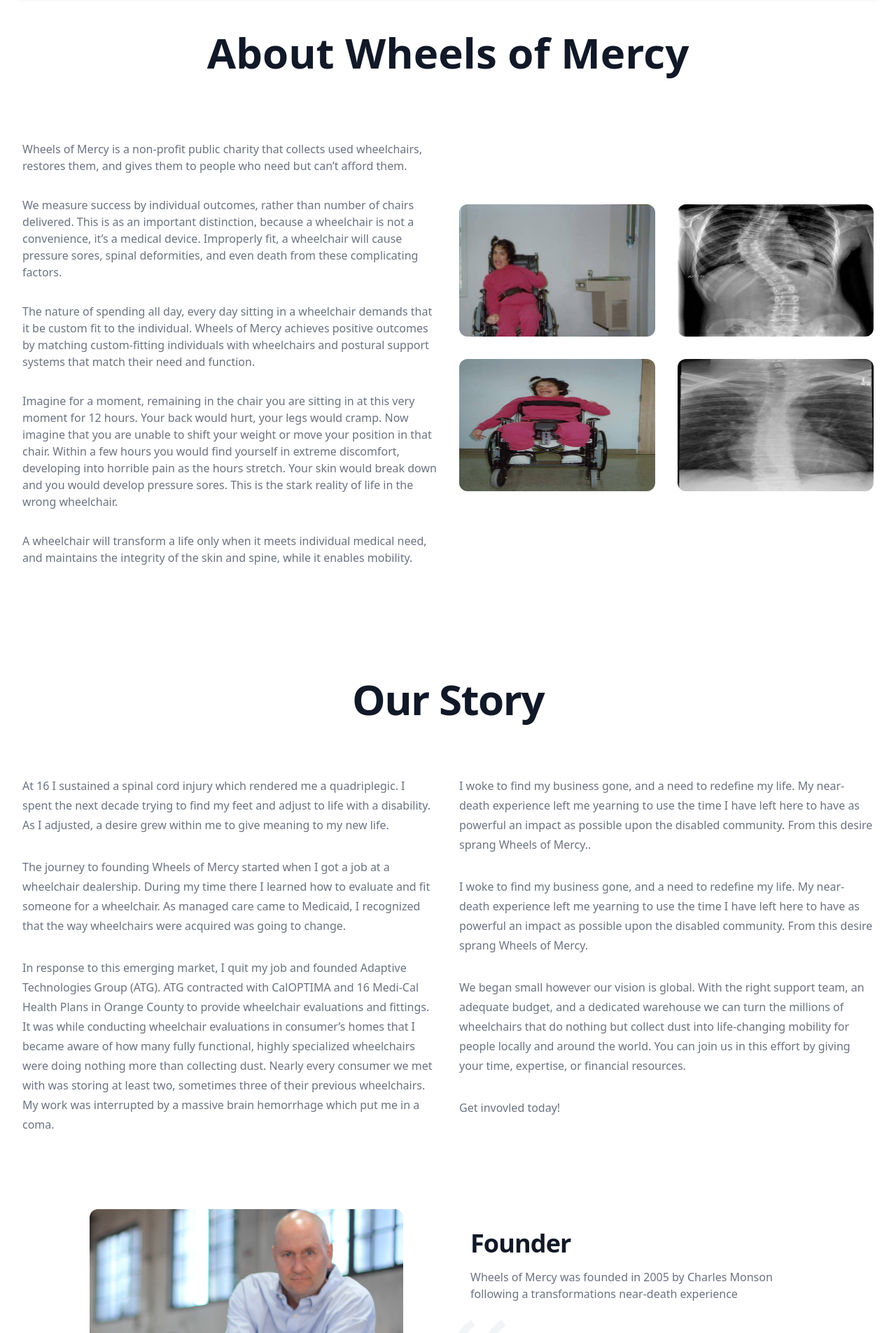
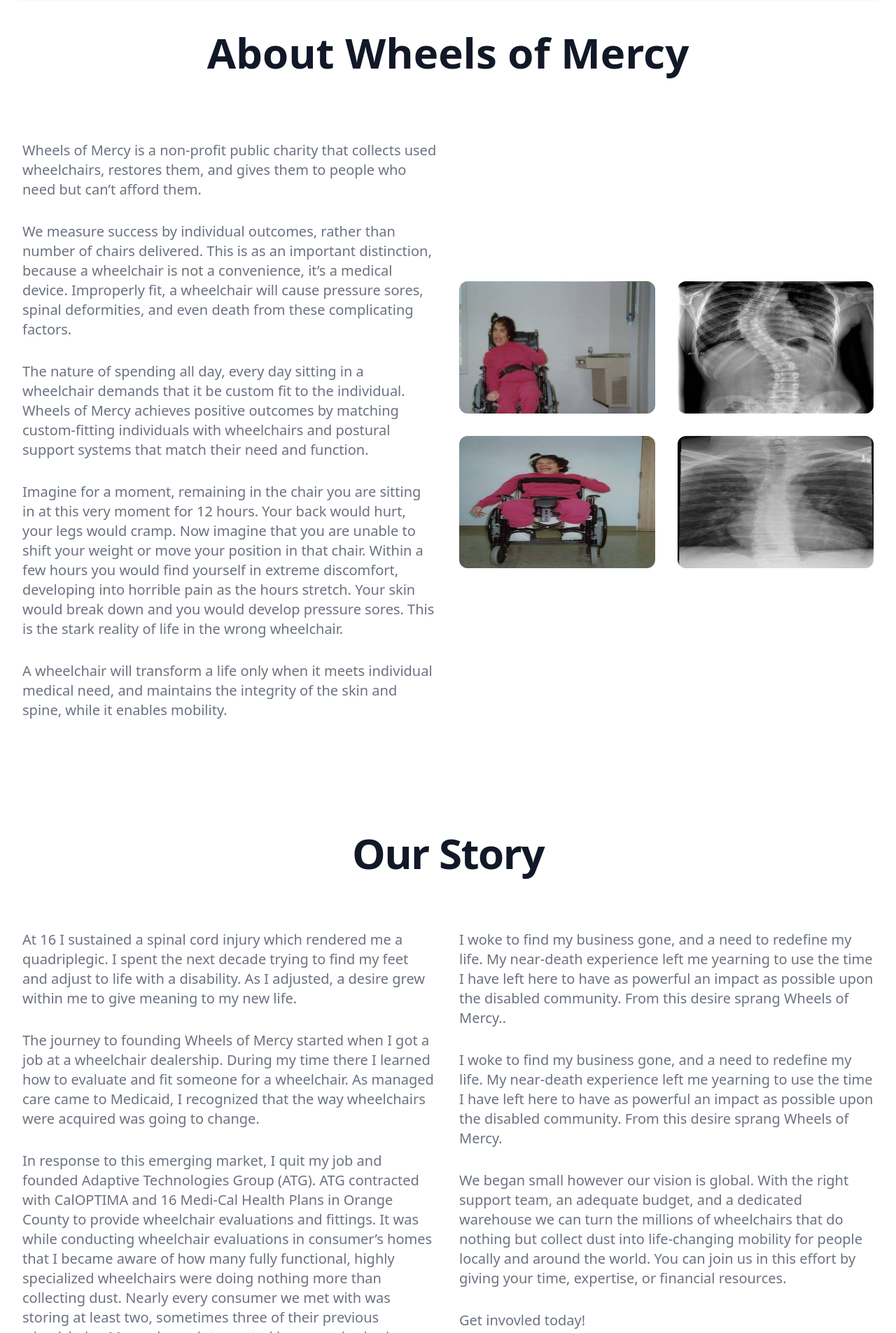
Before and after one commit to zachcygan/wheels-of-mercy, a Next.js app: page /about in a window 1280 px wide. Shown: the part 75-1980 px from the top of the page at 70% size. Built offline with nearby package versions, Linux system fonts and the light colour scheme.

Commit message:
changed font size on about WoM

```diff
--- a/src/components/aboutUs.tsx
+++ b/src/components/aboutUs.tsx
@@ -7,7 +7,7 @@
 
             <div className="bg-white max-w-7xl mx-auto pt-10">
             <h2 className="text-4xl font-bold text-gray-900 text-center sm:text-6xl">About Wheels of Mercy</h2>
-                <div className="mx-auto grid max-w-2xl grid-cols-1 items-center gap-x-8 gap-y-16 px-4 sm:px-6 sm:py-20 lg:max-w-7xl lg:grid-cols-2 lg:px-8">
+                <div className="mx-auto grid max-w-2xl text-xl grid-cols-1 items-center gap-x-8 gap-y-16 px-4 sm:px-6 sm:py-20 lg:max-w-7xl lg:grid-cols-2 lg:px-8">
                     <div>
 
                         <p className="mt-4 text-gray-500">
@@ -39,7 +39,7 @@
                             maintains the integrity of the skin and spine, while it enables mobility.
                         </p>
                     </div>
-                    <div className="grid grid-cols-2 grid-rows-2 gap-4 sm:gap-6 lg:gap-8 ">
+                    <div className="grid grid-cols-2 grid-rows-2 gap-4 sm:gap-6 lg:gap-8 bg-white/5">
                         <div className='relative hover:scale-110'>
                             <Img
                                 src='/assets/images/about3.jpg'
--- a/src/components/founded.tsx
+++ b/src/components/founded.tsx
@@ -21,7 +21,7 @@
               <p className="mt-4 text-4xl font-bold tracking-tight text-gray-900 text-center lg:text-left">
                 Founder
               </p>
-              <p className="mt-4 text-gray-500 text-center lg:text-left">
+              <p className="mt-4 text-gray-500 text-center text-xl lg:text-left">
                 Wheels of Mercy was founded in 2005 by Charles Monson following a transformations near-death experience
               </p>
             </div>
--- a/src/components/ourStory.tsx
+++ b/src/components/ourStory.tsx
@@ -10,7 +10,7 @@
             </div>
             <div className="mx-auto max-w-7xl px-6 lg:px-8">
                 <div className="mx-auto max-w-2xl lg:mx-0 lg:max-w-none">
-                    <div className="grid max-w-xl grid-cols-1 gap-8 text-base leading-7 text-gray-500 lg:max-w-none lg:grid-cols-2">
+                    <div className="grid max-w-xl grid-cols-1 text-xl gap-8 text-base leading-7 text-gray-500 lg:max-w-none lg:grid-cols-2">
                         <div>
                             <p className="">
                                 At 16 I sustained a spinal cord injury which rendered me a quadriplegic. I spent the next
```
